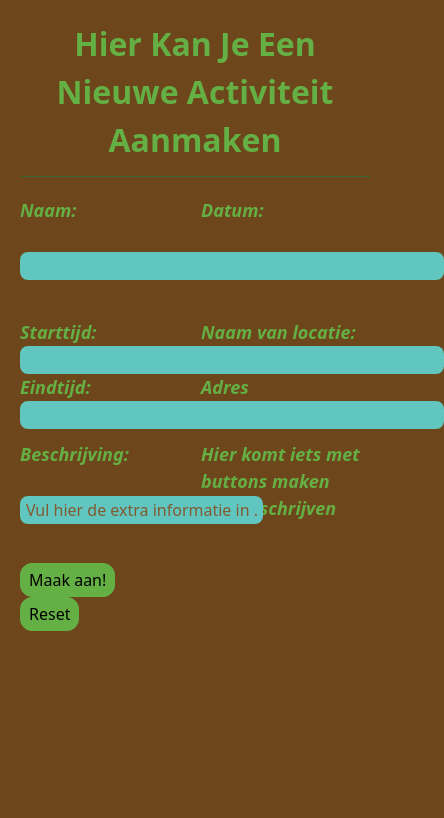
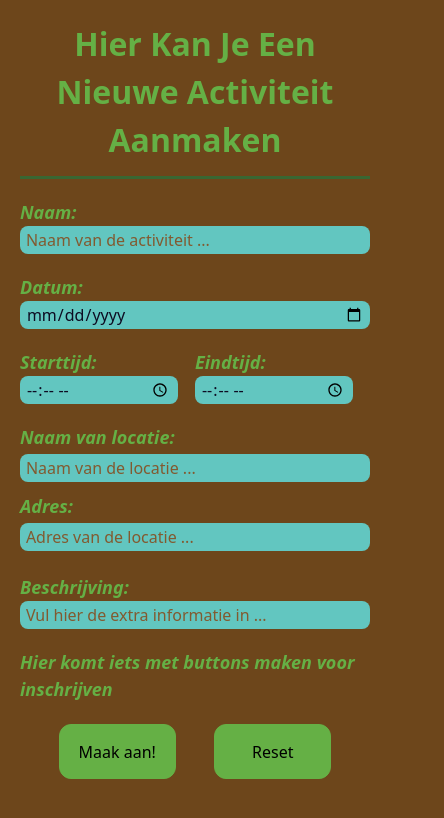
Before and after one commit to S-D-V-A-S-M-V-V-I-C-T-S-S-BAGGER/BAGGER-Vue, a Vue app: page /activiteiten/nieuw in a window 390 px wide. Shown: the top 818 px of the page, 444 px wide, since content can reach past the window. Built offline with nearby package versions, Linux system fonts and the light colour scheme.

Commit message:
feat(activities): #20 Made layout for creating a new activity for on mobile

```diff
--- a/src/views/activities/NewActivityView.vue
+++ b/src/views/activities/NewActivityView.vue
@@ -21,56 +21,84 @@ const description = ref('')
 <template>
   <div id="wrapper" class="flex flex-col items-start gap-5 mt-5 mx-5">
 
-    <div id="title" class="w-full text-center border-b border-secondary max-h-fit pb-3">
+    <div id="title" class="w-full text-center border-b-3 border-secondary max-h-fit pb-3">
       <h1>Hier Kan Je Een Nieuwe Activiteit Aanmaken</h1>
     </div>
 
-    <div id="form" class="w-full grid grid-cols-2 grid-rows-10 auto-rows-max gap-x-3 gap-y-3">
+    <div id="form" class="w-full grid grid-cols-2 grid-rows-8 auto-rows-max gap-y-5">
 
-      <div id="name" class="flex flex-col">
+      <div id="name" class="flex flex-col col-start-1 col-span-2 row-start-1 row-span-1">
         <h6>Naam:</h6>
-        <BaggerInput />
+        <BaggerInput
+          v-model="name"
+          type="text"
+          placeholder="Naam van de activiteit ..."
+          customStyling="w-full" />
       </div>
 
-      <div id="date" class="flex flex-col">
+      <div id="date" class="flex flex-col col-start-1 col-span-2 row-start-2 row-span-1">
         <h6>Datum:</h6>
-        <BaggerInput />
+        <BaggerInput
+          v-model="date"
+          type="date"
+          customStyling="w-full" />
       </div>
 
-      <div id="times">
-        <div id="start" class="flex flex-col">
+      <div id="times" class="col-start-1 col-span-2 row-start-3 row-span-1 grid grid-cols-2 grid-rows-1">
+        <div id="start" class="flex flex-col col-start-1 col-span-1">
           <h6>Starttijd:</h6>
-          <BaggerInput />
+          <BaggerInput
+            v-model="startTime"
+            type="time"
+            customStyling="w-9/10" />
         </div>
-        <div id="end" class="flex flex-col">
+        <div id="end" class="flex flex-col col-start-2 col-span-2">
           <h6>Eindtijd:</h6>
-          <BaggerInput />
+          <BaggerInput
+            v-model="endTime"
+            type="time"
+            customStyling="w-9/10" />
         </div>
       </div>
 
-      <div id="location">
-        <div id="location_name" class="flex flex-col">
+      <div id="location" class="col-start-1 col-span-2 row-start-4 row-span-2 grid grid-cols-2 grid-rows-2 gap-y-2">
+        <div id="location_name" class="flex flex-col col-start-1 col-span-2 row-start-1 row-span-1">
           <h6>Naam van locatie:</h6>
-          <BaggerInput />
+          <BaggerInput
+            v-model="locationName"
+            type="text"
+            placeholder="Naam van de locatie ..."
+            customStyling="w-full" />
         </div>
-        <div id="location_address" class="flex flex-col">
-          <h6>Adres</h6>
-          <BaggerInput />
+        <div id="location_address" class="flex flex-col col-start-1 col-span-2 row-start-2 row-span-1">
+          <h6>Adres:</h6>
+          <BaggerInput
+            v-model="locationAddress"
+            type="text"
+            placeholder="Adres van de locatie ..."
+            customStyling="w-full" />
         </div>
       </div>
 
-      <div id="description" class="flex flex-col">
+      <div id="description" class="flex flex-col col-start-1 col-span-2 row-start-6 row-span-1">
         <h6>Beschrijving:</h6>
-        <BaggerInput placeholder="Vul hier de extra informatie in ..." />
+        <BaggerInput
+          v-model="description"
+          type="text"
+          placeholder="Vul hier de extra informatie in ..."
+          customStyling="w-full" />
       </div>
 
-      <div id="sing-up-options" class="flex flex-col">
+      <div id="sing-up-options" class="flex flex-col col-start-1 col-span-2 row-start-7 row-span-1">
         <h6>Hier komt iets met buttons maken voor inschrijven</h6>
       </div>
 
-      <div id="buttons">
-        <BaggerButton>Maak aan!</BaggerButton>
-        <BaggerButton>Reset</BaggerButton>
+      <div id="buttons" class="flex flex-row justify-evenly col-start-1 col-span-2 row-start-8 row-span-1">
+        <BaggerButton
+          customStyling="w-1/3"
+          @click="() => router.push('/activiteiten')"
+        >Maak aan!</BaggerButton>
+        <BaggerButton customStyling="w-1/3">Reset</BaggerButton>
       </div>
     </div>
   </div>
```
